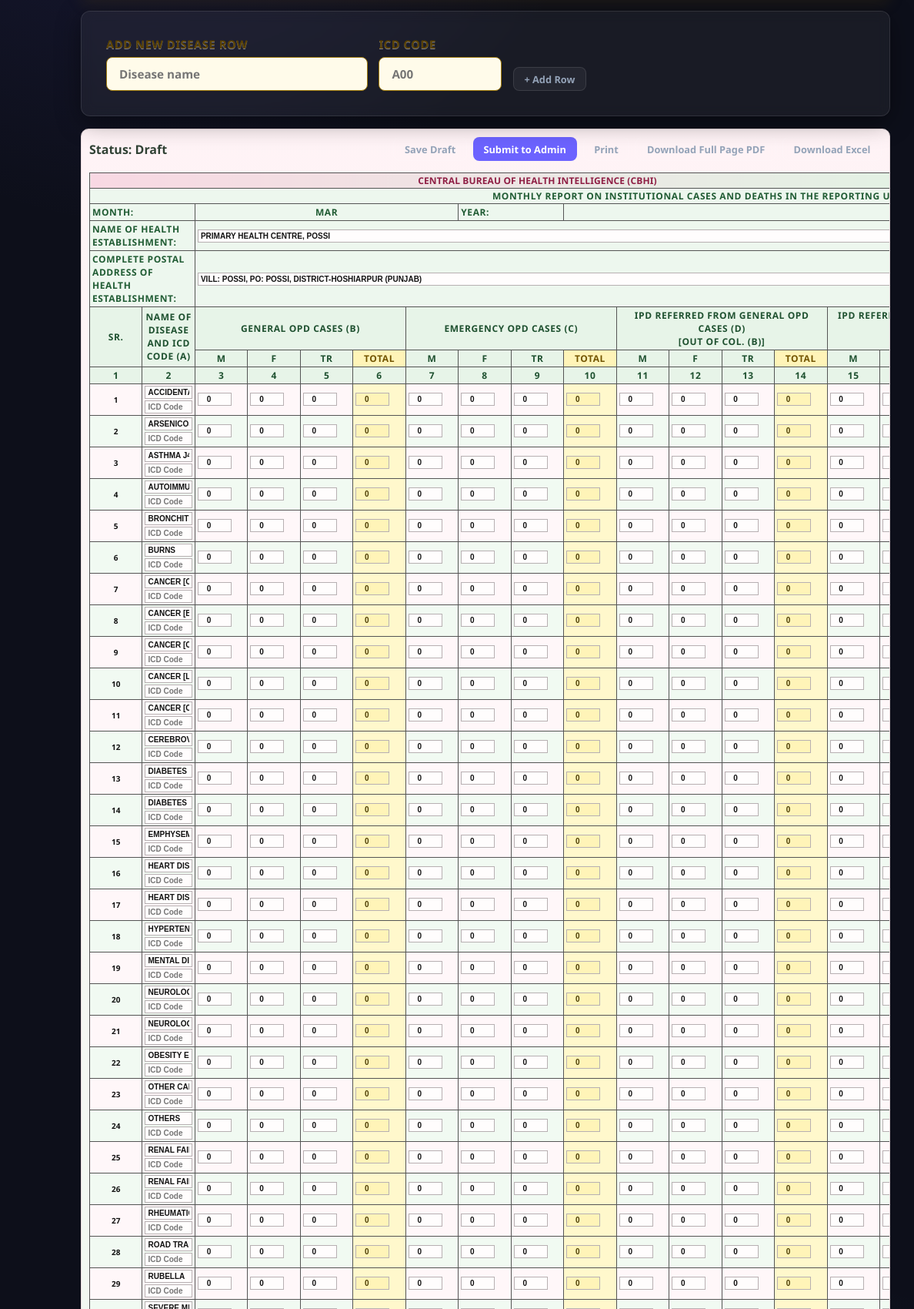
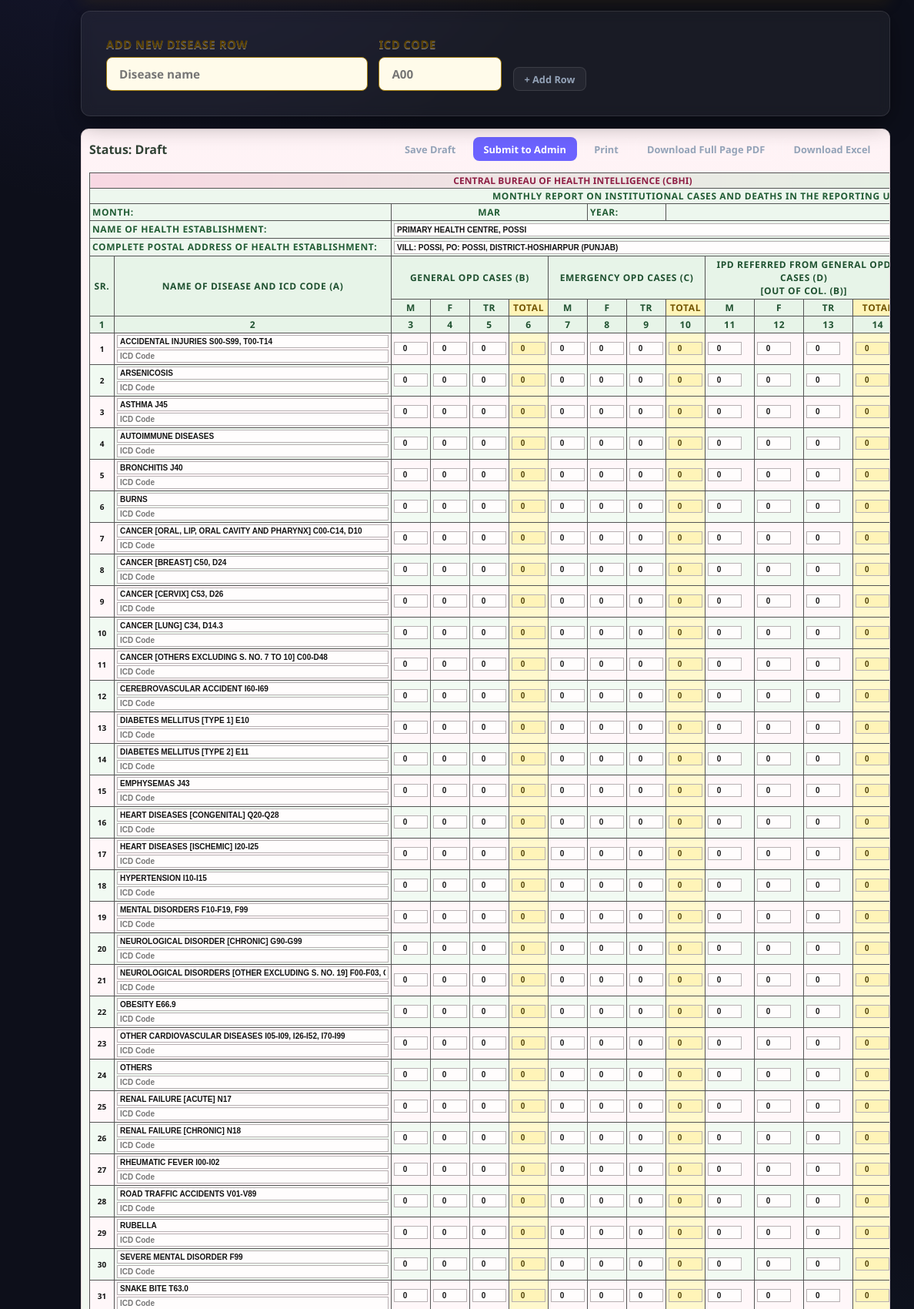
Before and after one commit to navdeepptu23-max/opd-portal, a Flask app: page /reports/cbhi-form2 in a window 1440 px wide. Shown: the part 324-2024 px from the top of the page at 77% size, without its empty margins (89-1277 px from the left). Run offline with Flask 3, Linux system fonts and the light colour scheme; a user stored in the database is signed in; data comes from the database, SQL or seed files in the repository; some libraries are stand-ins or nearby versions.

Commit message:
Expand CBHI FORM-2 disease column to fit text

```diff
--- a/portal/templates/cbhi_form2_report.html
+++ b/portal/templates/cbhi_form2_report.html
@@ -88,7 +88,7 @@
     width: 100%;
     border-collapse: collapse;
     min-width: 1850px;
-    table-layout: fixed;
+    table-layout: auto;
     font-size: 10px;
     color: #111;
     background: #fffafb;
@@ -141,7 +141,8 @@
     text-align: center;
   }
   .c2-table .disease {
-    width: 340px;
+    min-width: 360px;
+    width: auto;
   }
   .c2-table tbody tr:nth-child(odd) td { background: #fff7f9; }
   .c2-table tbody tr:nth-child(even) td { background: #f1faf2; }
@@ -168,6 +169,11 @@
     color: #111;
     font-size: 10px;
     font-weight: 800;
+  }
+  .c2-table td.disease,
+  .c2-table th.disease {
+    white-space: normal;
+    word-break: break-word;
   }
   .c2-table input[readonly] {
     background: #fff4b8;
```
